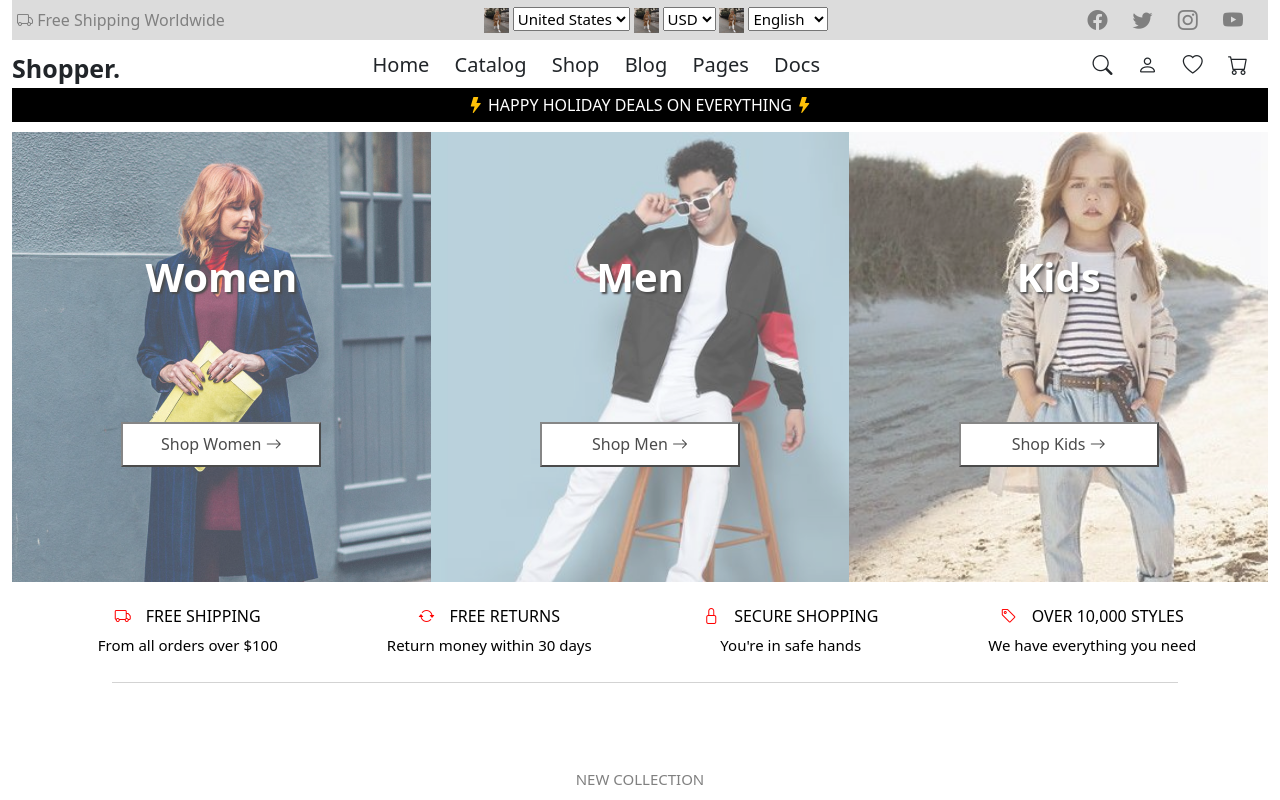
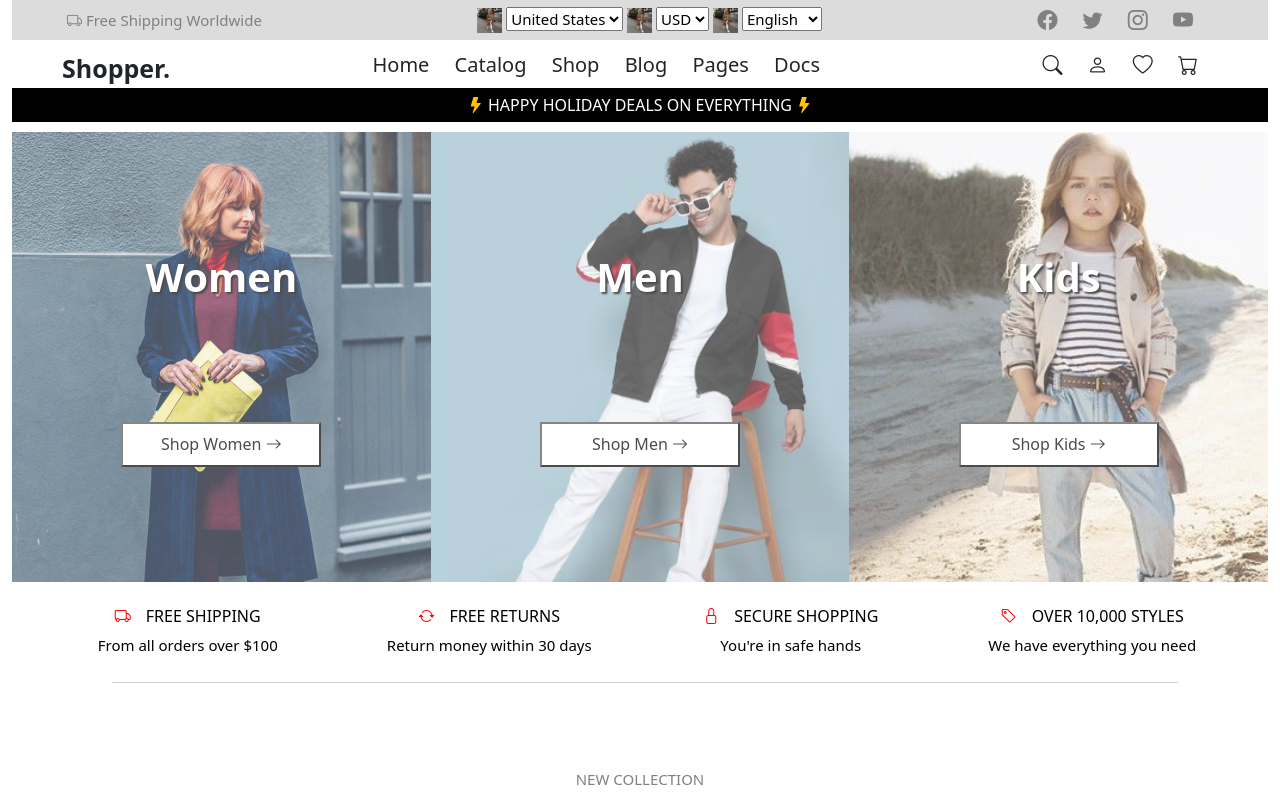
Before and after one commit to SivaranjaniJanarthanan/ui-shopper, a website: page index.html in a window 1280 px wide. Shown: the top 800 px of the page. Drawn offline with nearby package versions, Linux system fonts and the light colour scheme.

Commit message:
Update index.html

```diff
--- a/index.html
+++ b/index.html
@@ -23,6 +23,7 @@
    }
    .brand-top-title {
     font-size: 15px;
+    margin-left:50px;
    }
    .brand-dropdown {
     font-size: 15px;
@@ -35,6 +36,7 @@
    }
    .brand-top-icons {
     font-size: 20px;
+    margin-right:50px;
    }
    .brand-top-icons span {
     margin-right: 20px;
@@ -42,10 +44,12 @@
     header {
      display: flex;
      justify-content: space-between;
+     margin-right: 50px;
    }
    .brand-title {
        font-size: 25px;
        font-weight: bold;
+       margin-left:50px;
    }
    .brand-menu {
        font-size: 20px;
@@ -473,7 +477,7 @@ font-family: Arial, Helvetica, sans-serif;
 </head>
 <body class="container-fluid">
     <div class="brand-top">
-        <div class="brand-header-title">
+        <div class="brand-top-title">
         <span class="bi bi-truck"></span> Free Shipping Worldwide
      </div>
      <div class="brand-dropdown">
```
